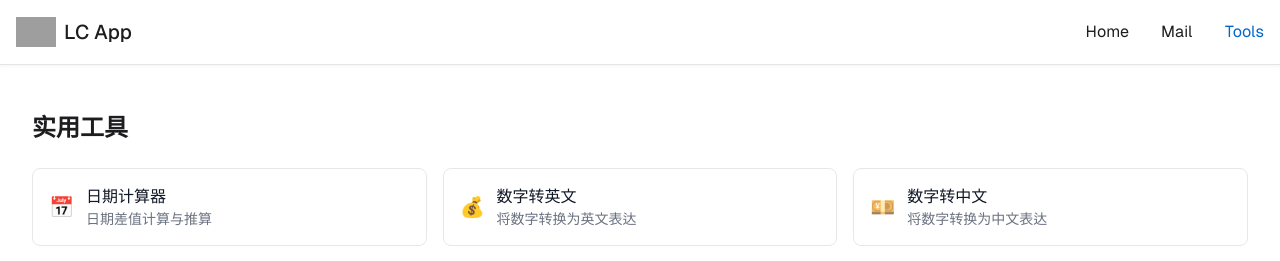
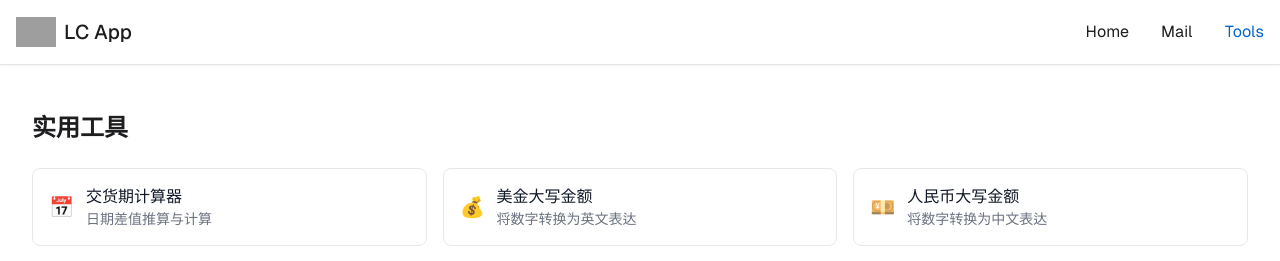
Before and after one commit to luocompany/luosir, a Next.js app: page /tools in a window 1280 px wide. Shown: the top 261 px of the page. Built offline with nearby package versions, Linux system fonts and the light colour scheme; grey boxes are pictures that could not be loaded.

Commit message:
tools页面修正

```diff
--- a/app/tools/page.tsx
+++ b/app/tools/page.tsx
@@ -23,8 +23,8 @@ export default function Tools() {
                     hover:bg-gray-50/80 dark:hover:bg-gray-700/50">
                   <span className="text-xl">📅</span>
                   <div>
-                    <h3 className="font-medium text-gray-900 dark:text-gray-100">日期计算器</h3>
-                    <p className="text-sm text-gray-500 dark:text-gray-400">日期差值计算与推算</p>
+                    <h3 className="font-medium text-gray-900 dark:text-gray-100">交货期计算器</h3>
+                    <p className="text-sm text-gray-500 dark:text-gray-400">日期差值推算与计算</p>
                   </div>
                 </Link>
                 <Link href="/tools/number-to-english"
@@ -35,7 +35,7 @@ export default function Tools() {
                     hover:bg-gray-50/80 dark:hover:bg-gray-700/50">
                   <span className="text-xl">💰</span>
                   <div>
-                    <h3 className="font-medium text-gray-900 dark:text-gray-100">数字转英文</h3>
+                    <h3 className="font-medium text-gray-900 dark:text-gray-100">美金大写金额</h3>
                     <p className="text-sm text-gray-500 dark:text-gray-400">将数字转换为英文表达</p>
                   </div>
                 </Link>
@@ -47,7 +47,7 @@ export default function Tools() {
                     hover:bg-gray-50/80 dark:hover:bg-gray-700/50">
                   <span className="text-xl">💴</span>
                   <div>
-                    <h3 className="font-medium text-gray-900 dark:text-gray-100">数字转中文</h3>
+                    <h3 className="font-medium text-gray-900 dark:text-gray-100">人民币大写金额</h3>
                     <p className="text-sm text-gray-500 dark:text-gray-400">将数字转换为中文表达</p>
                   </div>
                 </Link>
```
